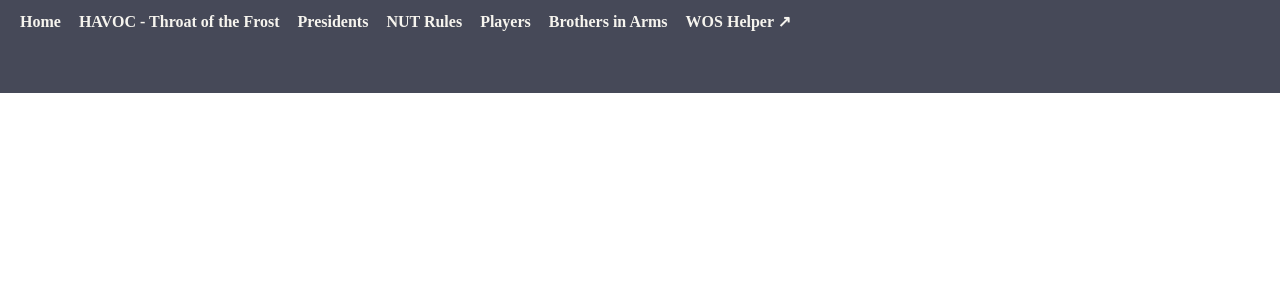
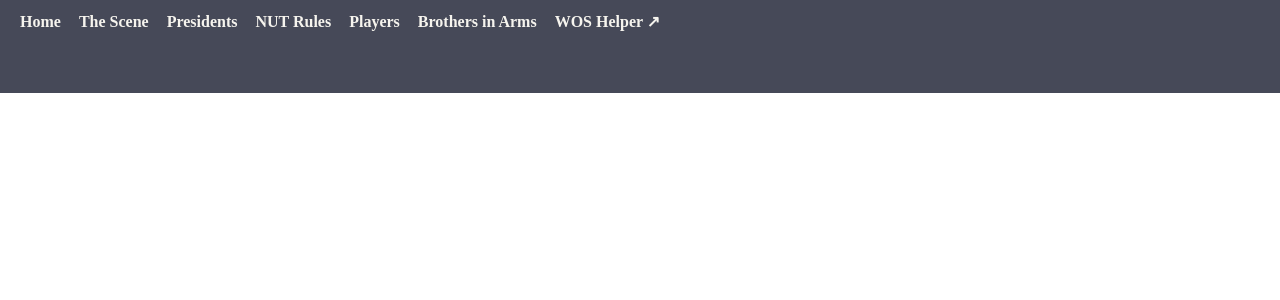
Before and after one commit to whaleslaughter-ux/WOS-State-2128, a Jekyll site: the page nav.html, which Jekyll copies as it is, in a window 1280 px wide. Shown: the top 300 px of the page. Built offline with Jekyll 4.4.1, drawn with Linux system fonts in a browser that asks for light colours.

Commit message:
Refactor WOS Helper link in navigation
Reformatted WOS Helper link for better readability.

```diff
--- a/nav.html
+++ b/nav.html
@@ -37,7 +37,7 @@ body { padding-top:150px; }
 
 <nav class="site-nav" aria-label="Main navigation">
   <a href="/index.html">Home</a>
-  <a href="/havoc-throat-of-the-frost.html">HAVOC - Throat of the Frost</a>
+  <a href="/music.html">The Scene</a>
   <a href="/presidents.html">Presidents</a>
   <a href="/nut-rules.html">NUT Rules</a>
   <a href="/players.html">Players</a>
@@ -48,8 +48,6 @@ body { padding-top:150px; }
      title="External community-built Whiteout Survival helper">
     WOS Helper ↗
   </a>
-
-
 </nav>
 
 <script>
```
Lines whose indentation alone changed are shown as unchanged.
